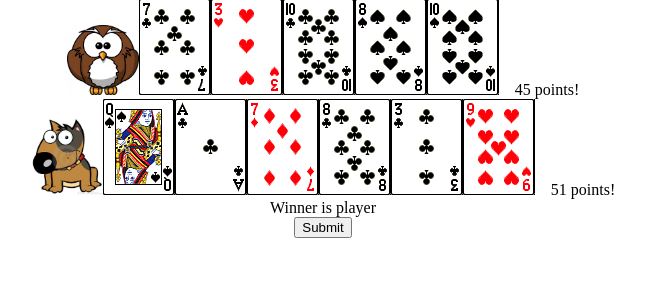
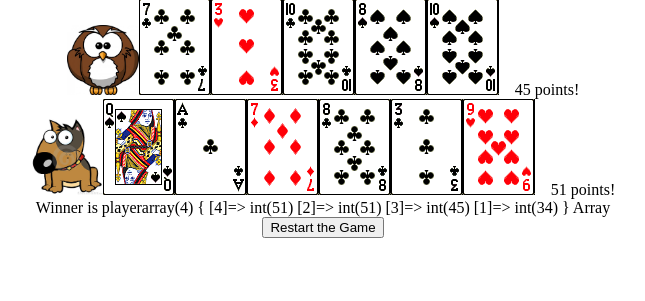
Before and after one commit to plttn/336-l3, a PHP site: page /game.php in a window 1280 px wide. Shown: the part 281-582 px from the top of the page, without its empty margins (317-962 px from the left). Run offline with PHP 8.4, Linux system fonts and the light colour scheme.

Commit message:
Add better button names

```diff
--- a/game.php
+++ b/game.php
@@ -7,6 +7,8 @@ $deck = array();
 //trying the following line
 $playerImage= array ("/Labs/336-l3/assets/playerImages/cow.jpg","/Labs/336-l3/assets/playerImages/dog.jpg","/Labs/336-l3/assets/playerImages/goat.jpg", "/Labs/336-l3/assets/playerImages/hippo.jpg", "/Labs/336-l3/assets/playerImages/owl.jpg", "/Labs/336-l3/assets/playerImages/pig.jpg");
 shuffle($playerImage);
+
+
 
 
 for ($i = 1; $i <= 52; $i++ ) {
@@ -65,10 +67,7 @@ function get_score($playerNumber){
     return $score;
 }
 function get_winner() {
-  $playerArray = array("1" => get_score(1),
-                        "2" => get_score(2),
-                        "3" => get_score(3),
-                        "4" => get_score(4));
+  $playerArray = array("1" => get_score(1), "2" => get_score(2), "3" => get_score(3), "4" => get_score(4));
   asort($playerArray);
   $playerArray = array_reverse($playerArray, true);
   var_dump($playerArray);
@@ -82,7 +81,7 @@ function get_winner() {
     }
   }
   $winnerKey = array_keys($playerArray, $winnerScore);
-  var_dump($winnerKey);
+  //var_dump($winnerKey);
    return $winnerKey;
 }
 
@@ -103,10 +102,6 @@ function get_image($imageNumber) {
     <body>
         <h1>Silverjack</h1>
 <?php
-    //  show_hand(1);
-    //  echo get_score(1);
-    //  get_winner();
-
     get_Image(0);
     show_hand(1);
     echo "&nbsp;&nbsp;&nbsp;&nbsp;";
@@ -137,12 +132,14 @@ function get_image($imageNumber) {
 
    // print the winners name
     echo "Winner is player";
-   // echo get_winner();
+    echo get_winner();
+    //echo $playerArray[1]; //this does not print a value so the names are not being acessed
+    //
    ?>
 <!DOCTYPE html>
 <html>
     <form action="index.php" method="POST">
-      <input type="Submit" name="Restart">
+      <input type="Submit" name="Restart" value="Restart the Game">
     </form>
 </html>
 
```
